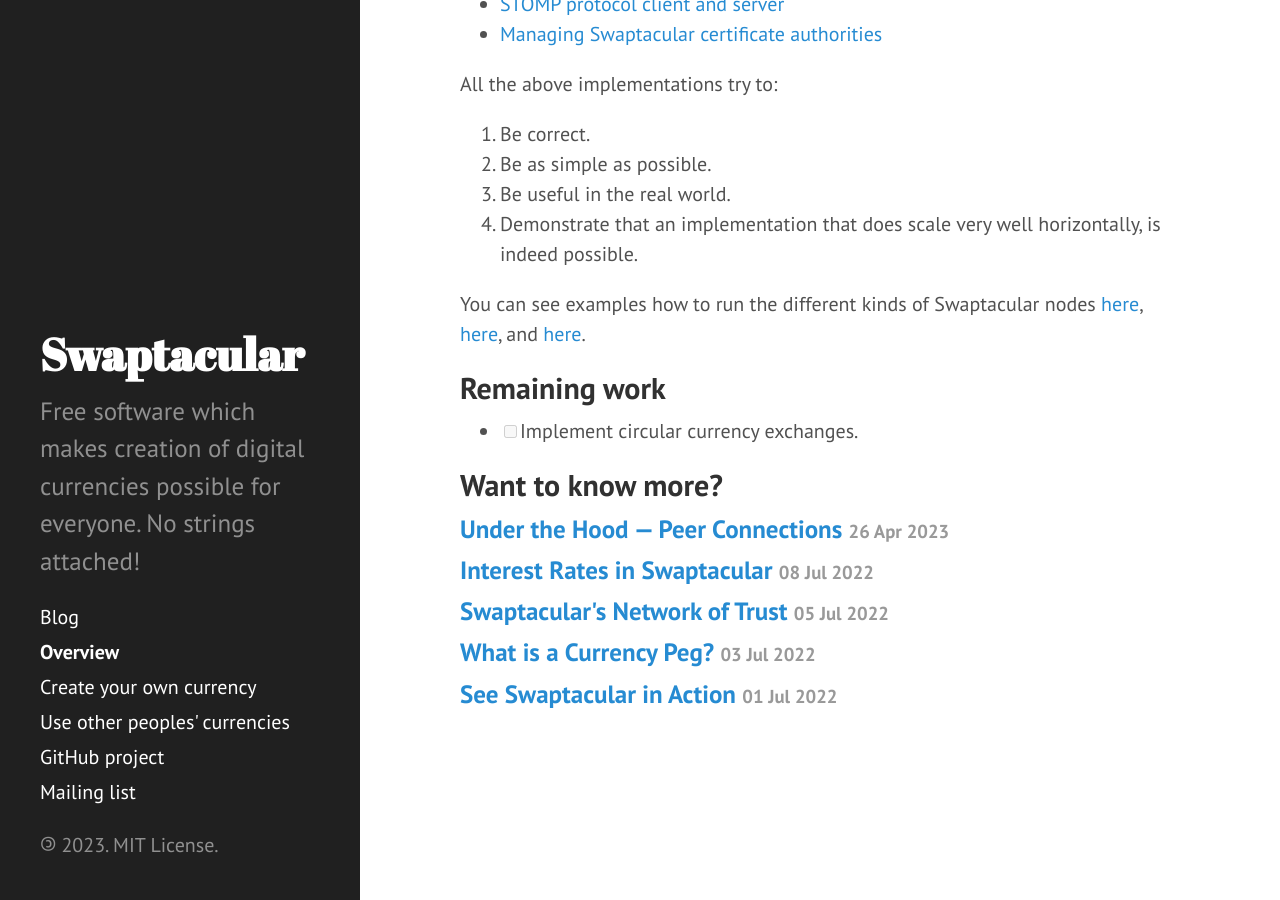
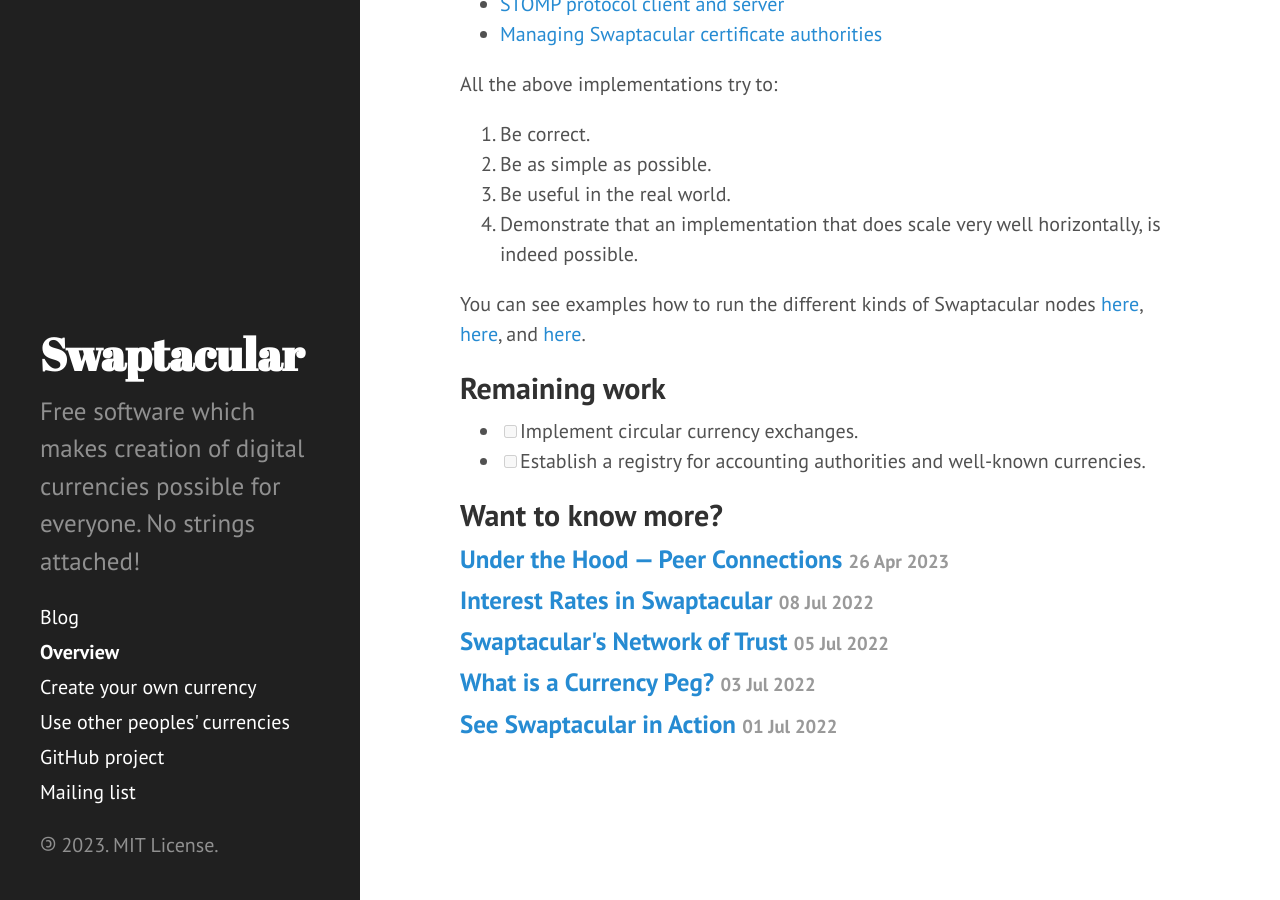
Before and after one commit to epandurski/swaptacular.github.io, a Jekyll site: the page built from overview.md, in a window 1280 px wide and 900 px high, scrolled down 3463 px. Built offline with Jekyll 4.4.1, drawn with Linux system fonts in a browser that asks for light colours.

Commit message:
Improve overview.md

```diff
--- a/overview.md
+++ b/overview.md
@@ -126,6 +126,8 @@
 ## Remaining work
 
 - [ ] Implement circular currency exchanges.
+- [ ] Establish a registry for accounting authorities and well-known
+      currencies.
 
 
 <div>
```
